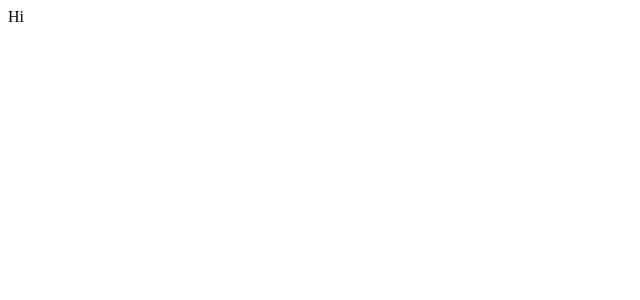
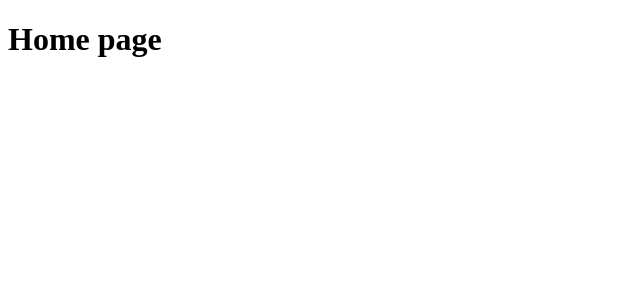
Before and after one commit to Kotovar/book_library, a React (Vite) app: page / in a window 1280 px wide. Shown: the top 300 px of the page, without its empty margins (0-640 px from the left). Built offline with nearby package versions, Linux system fonts and the light colour scheme.

Commit message:
add first route

```diff
--- a/package.json
+++ b/package.json
@@ -18,7 +18,8 @@
     "@reduxjs/toolkit": "^2.0.1",
     "react": "^18.2.0",
     "react-dom": "^18.2.0",
-    "react-redux": "^9.1.0"
+    "react-redux": "^9.1.0",
+    "react-router-dom": "^6.23.0"
   },
   "devDependencies": {
     "@testing-library/dom": "^9.3.4",
--- a/src/App.tsx
+++ b/src/App.tsx
@@ -1,5 +1,12 @@
+import { Router } from "./routes"
+import { BrowserRouter } from "react-router-dom"
+
 const App = () => {
-  return <div className="App">Hi</div>
+  return (
+    <BrowserRouter>
+      <Router />
+    </BrowserRouter>
+  )
 }
 
 export default App
--- /dev/null
+++ b/src/pages/HomePage.tsx
@@ -0,0 +1,3 @@
+export const HomePage = () => {
+  return <h1>Home page</h1>
+}
--- /dev/null
+++ b/src/routes/index.tsx
@@ -0,0 +1,10 @@
+import { Route, Routes } from "react-router-dom"
+import { HomePage } from "../pages/HomePage"
+
+export const Router = () => {
+  return (
+    <Routes>
+      <Route path="/" element={<HomePage />} />
+    </Routes>
+  )
+}
```
Also changed, not shown: 1 other file (tests, documents, lock files or other folders).
